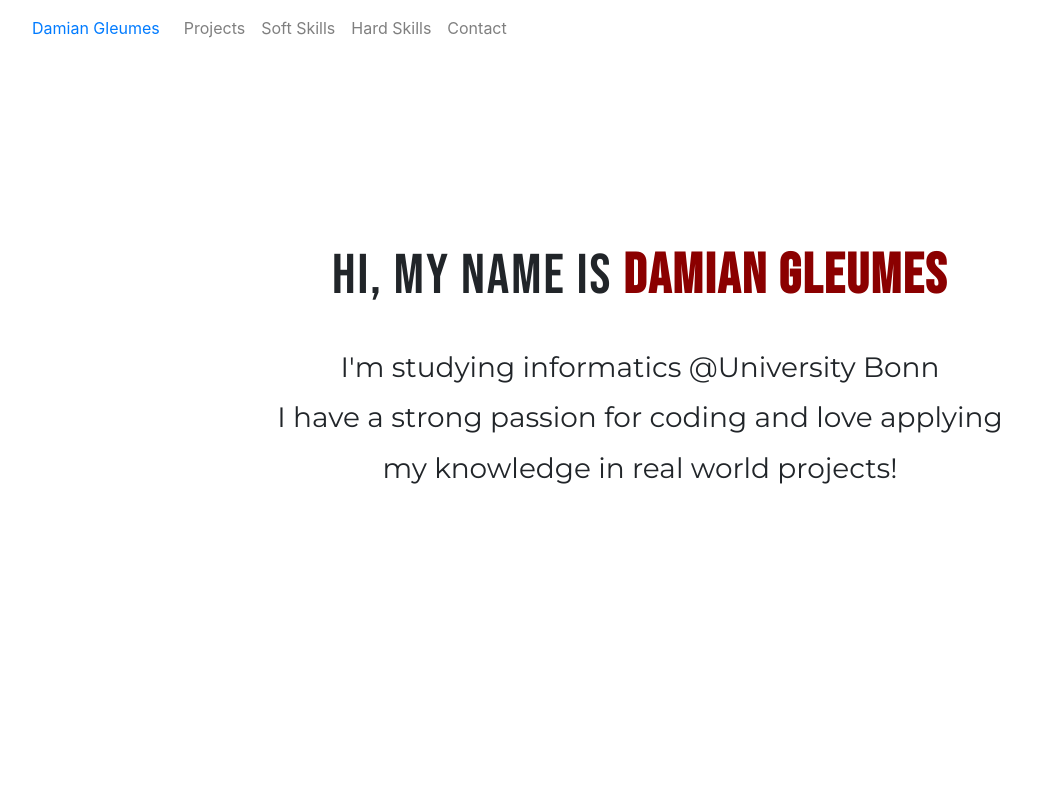
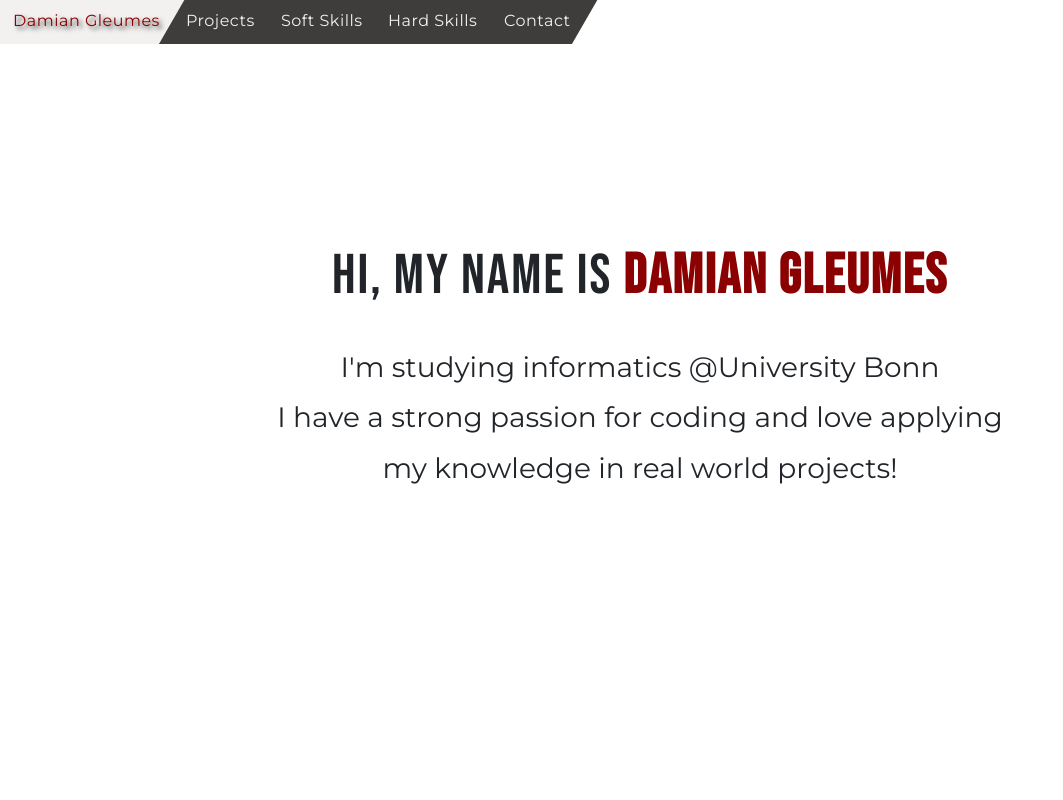
Before and after one commit to damgem/damgem.github.io, a React (Create React App) app: page / in a window 1280 px wide. Shown: the top 800 px of the page, without its empty margins (0-1063 px from the left). Built offline with nearby package versions, Linux system fonts and the light colour scheme.

Commit message:
added navbar styling

```diff
--- a/src/App.css
+++ b/src/App.css
@@ -77,6 +77,21 @@ strong {
   }
 }
 
+.nav-link {
+  background-color: #3F3C3C;
+  color: #F3F0F0 !important;
+  font-weight: 500;
+  letter-spacing: 0.5px;
+}
+
+.nav-link:hover {
+  background-color: #F3F0F0;
+  color: darkred !important;
+  text-shadow: 3px 3px 4px #3F3C3C;
+}
+
+
+
 button,
 button:active,
 button:focus,
@@ -87,3 +102,8 @@ button:hover,
 .btn:hover{
     outline:none !important;
 }
+
+.btn:hover {
+  background-color: white !important;
+  color: darkred !important;
+}
--- a/src/components/Navigation.jsx
+++ b/src/components/Navigation.jsx
@@ -2,18 +2,39 @@
 import React from 'react';
 import {Navbar, Nav} from 'react-bootstrap';
 
+function SectionLink(props) {
+
+    var style = {
+        transform: 'skew(-30deg)',
+        marginLeft: (props.base? '-20px':'-1px'),
+        marginRight: '-1px',
+        marginTop: '-1px',
+        paddingLeft: (props.base? '33px':'14px'),
+        paddingRight: '14px'
+    }
+
+    return (
+        <Nav.Link href={props.href} style={style}>
+            <p style={{transform: 'skew(30deg)'}} className='mb-0 secondary-font'>
+                {props.children}
+            </p>
+        </Nav.Link>
+    );
+}
+
 function Navigation() {
     return (
         <div className="slanted-outer" style={{zIndex:10, position: 'fixed', top: 0, left: 0}}>
-            <Navbar expand="sm">
+            <Navbar expand="sm" className="p-0">
                 <Navbar.Toggle aria-controls="responsive-navbar-nav" />
-                <Nav.Link href="#start">Damian Gleumes</Nav.Link>
+                <SectionLink href="#start" base>Damian Gleumes</SectionLink>
+
                 <Navbar.Collapse id="responsive-navbar-nav">
                     <Nav>
-                        <Nav.Link href="#projects">Projects</Nav.Link>
-                        <Nav.Link href="#softskills">Soft Skills</Nav.Link>
-                        <Nav.Link href="#hardskills">Hard Skills</Nav.Link>
-                        <Nav.Link href="#contact">Contact</Nav.Link>
+                        <SectionLink href="#projects">Projects</SectionLink>
+                        <SectionLink href="#softskills">Soft Skills</SectionLink>
+                        <SectionLink href="#hardskills">Hard Skills</SectionLink>
+                        <SectionLink href="#contact">Contact</SectionLink>
                     </Nav>
                 </Navbar.Collapse>
             </Navbar>
```
